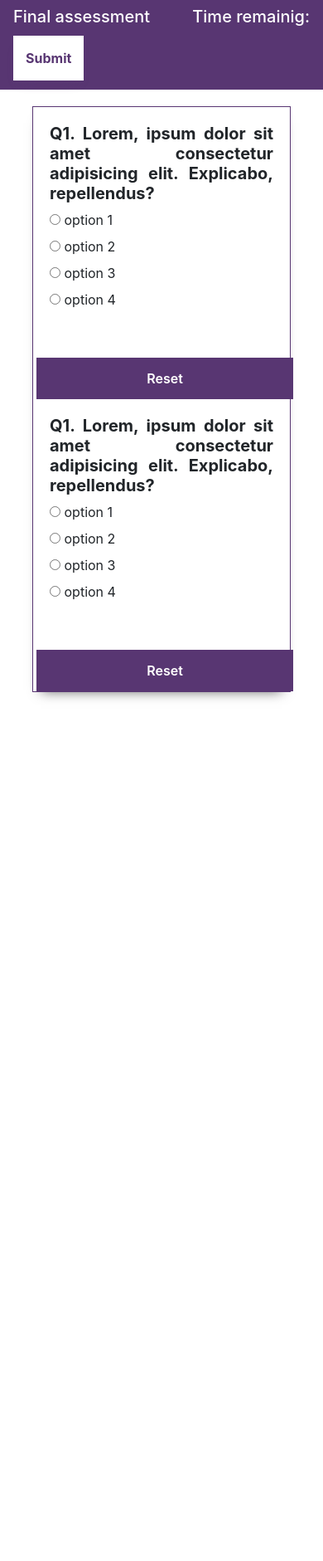
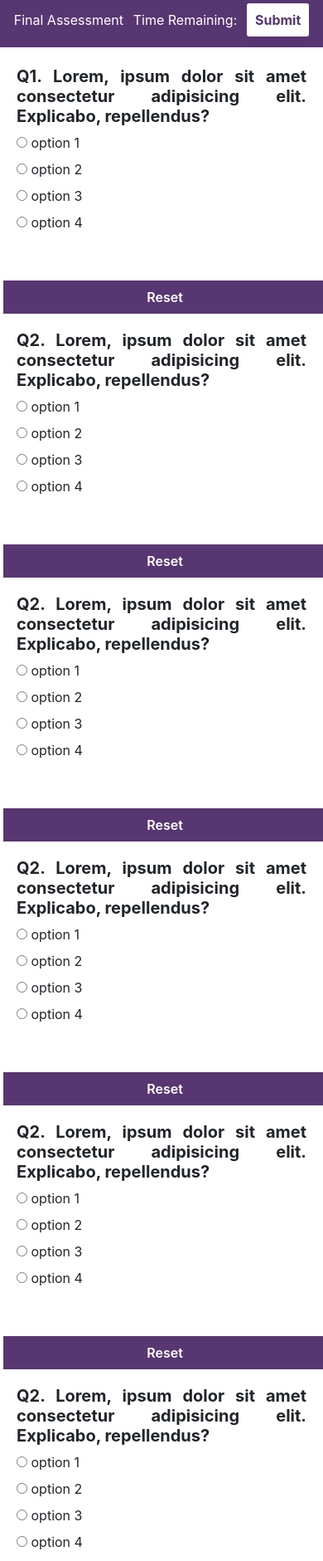
Before and after one commit to nirmal0812/walkover-project, a plain HTML site: page quiz.html in a window 390 px wide. Shown: the top 1881 px of the page at 83% size. Before the commit the page ends 854 px from the top, so only its background shows below. Drawn offline with nearby package versions, Linux system fonts and the light colour scheme.

Commit message:
question page made resonsive

```diff
--- a/quiz.css
+++ b/quiz.css
@@ -2,28 +2,43 @@
     margin: 0;
     box-sizing: border-box;
     text-decoration: none;
+    list-style: none;
 }
 body{
     background: white;
+    display: flex;
+    justify-content: center;
 }
-.navbar{
+nav{
     z-index: 10;
-    position: sticky;
+    position: fixed;
+    width: 100%;
+    background:linear-gradient(#583672,#583672);
     display: flex;
     align-items: center;
-    justify-content:space-evenly;
-    background: #583672;
 }
-.navbar h5{
+nav ul{
+    display: flex;
+    justify-content: space-evenly;
+    align-items: center;
+    padding: 5px;
+}
+nav ul li{
+    align-items: center;
+    color: white;
+    margin-top: 7px;
+}
+nav h5{
     color: white;
 }
 .submit {
     border: none;
-    padding: 15px;
-    margin: 3px 0 3px 0;
+    padding: 10px;
+    margin-top: 5px;
     background: #fff;
     color: #583672;
     font-weight: bold;
+    border-radius: 3px;
     box-shadow: 0px 9px 15px -11px rgba(88,54,114,1);
 }
 .submit:hover{
@@ -32,8 +47,9 @@ body{
     border: 1 px solid white;
 }
 .wrapper {
-    max-width: 80%;
-    margin: 20px auto;
+    width: 90%;
+    margin-top: 60px;
+    margin-bottom: 40px;
     border: 1px solid #583672;
     box-shadow: 0px 9px 15px -11px rgba(0, 0, 0, 0.712);
 }
@@ -64,7 +80,7 @@ body{
 
 input[type="submit"] {
     width: 100%;
-    height: 50px;
+    height: 40px;
     background-color: #583672;
     border: none;
     outline: none;
@@ -73,8 +89,10 @@ input[type="submit"] {
     cursor: pointer;
 }
 
-input[type="submit"]:hover:focus {
-    border: none;
-    outline: none;
-    background-color: #4d2f64
+@media screen and (max-width:768px) {
+    .wrapper{
+        width: 100%;
+        border: none;
+    }
+
 }
--- a/quiz.html
+++ b/quiz.html
@@ -8,11 +8,14 @@
         <link rel="stylesheet" href="https://stackpath.bootstrapcdn.com/bootstrap/4.5.2/css/bootstrap.min.css" integrity="sha384-JcKb8q3iqJ61gNV9KGb8thSsNjpSL0n8PARn9HuZOnIxN0hoP+VmmDGMN5t9UJ0Z" crossorigin="anonymous">
     </head>
     <body>
-        <nav class="navbar">
-            <h5>Final assessment</h5>
-            <h5>Time remainig: </h5>
-            <a href="endpage.html" class="submit">Submit</a>
+        <nav>
+            <ul>
+                <li>Final Assessment</li>
+                <li>Time Remaining: </li>
+                <li><a href="endpage.html" class="submit">Submit</a></li>
+            </ul>
         </nav>
+
         <div class="wrapper">
             <div class="content">
                 <p class="text-justify h5 font-weight-bold">Q1. Lorem, ipsum dolor sit amet consectetur adipisicing elit. Explicabo, repellendus?</p>
@@ -24,9 +27,9 @@
                 </div>
             </div>
             <input type="submit" value="Reset" class="mx-sm-0 mx-1">
-<!-- --------------------------------------------------------- -->
+            <!-- Text to be copied--------------------------------------------------------- -->
             <div class="content">
-                <p class="text-justify h5 font-weight-bold">Q1. Lorem, ipsum dolor sit amet consectetur adipisicing elit. Explicabo, repellendus?</p>
+                <p class="text-justify h5 font-weight-bold">Q2. Lorem, ipsum dolor sit amet consectetur adipisicing elit. Explicabo, repellendus?</p>
                 <div class="options">
                      <label class="rounded"><input type="radio" name="radio"> option 1</label><br>
                      <label class="rounded"><input type="radio" name="radio"> option 2</label><br>
@@ -35,6 +38,57 @@
                 </div>
             </div>
             <input type="submit" value="Reset" class="mx-sm-0 mx-1">
+            <!-- --------------------------------------------------------- -->
+            <div class="content">
+                <p class="text-justify h5 font-weight-bold">Q2. Lorem, ipsum dolor sit amet consectetur adipisicing elit. Explicabo, repellendus?</p>
+                <div class="options">
+                     <label class="rounded"><input type="radio" name="radio"> option 1</label><br>
+                     <label class="rounded"><input type="radio" name="radio"> option 2</label><br>
+                     <label class="rounded"><input type="radio" name="radio"> option 3</label><br>
+                     <label class="rounded"><input type="radio" name="radio"> option 4</label>
+                </div>
+            </div>
+            <input type="submit" value="Reset" class="mx-sm-0 mx-1">
+            <div class="content">
+                <p class="text-justify h5 font-weight-bold">Q2. Lorem, ipsum dolor sit amet consectetur adipisicing elit. Explicabo, repellendus?</p>
+                <div class="options">
+                     <label class="rounded"><input type="radio" name="radio"> option 1</label><br>
+                     <label class="rounded"><input type="radio" name="radio"> option 2</label><br>
+                     <label class="rounded"><input type="radio" name="radio"> option 3</label><br>
+                     <label class="rounded"><input type="radio" name="radio"> option 4</label>
+                </div>
+            </div>
+            <input type="submit" value="Reset" class="mx-sm-0 mx-1">
+            <div class="content">
+                <p class="text-justify h5 font-weight-bold">Q2. Lorem, ipsum dolor sit amet consectetur adipisicing elit. Explicabo, repellendus?</p>
+                <div class="options">
+                     <label class="rounded"><input type="radio" name="radio"> option 1</label><br>
+                     <label class="rounded"><input type="radio" name="radio"> option 2</label><br>
+                     <label class="rounded"><input type="radio" name="radio"> option 3</label><br>
+                     <label class="rounded"><input type="radio" name="radio"> option 4</label>
+                </div>
+            </div>
+            <input type="submit" value="Reset" class="mx-sm-0 mx-1">
+            <div class="content">
+                <p class="text-justify h5 font-weight-bold">Q2. Lorem, ipsum dolor sit amet consectetur adipisicing elit. Explicabo, repellendus?</p>
+                <div class="options">
+                     <label class="rounded"><input type="radio" name="radio"> option 1</label><br>
+                     <label class="rounded"><input type="radio" name="radio"> option 2</label><br>
+                     <label class="rounded"><input type="radio" name="radio"> option 3</label><br>
+                     <label class="rounded"><input type="radio" name="radio"> option 4</label>
+                </div>
+            </div>
+            <input type="submit" value="Reset" class="mx-sm-0 mx-1"><div class="content">
+                <p class="text-justify h5 font-weight-bold">Q2. Lorem, ipsum dolor sit amet consectetur adipisicing elit. Explicabo, repellendus?</p>
+                <div class="options">
+                     <label class="rounded"><input type="radio" name="radio"> option 1</label><br>
+                     <label class="rounded"><input type="radio" name="radio"> option 2</label><br>
+                     <label class="rounded"><input type="radio" name="radio"> option 3</label><br>
+                     <label class="rounded"><input type="radio" name="radio"> option 4</label>
+                </div>
+            </div>
+            <input type="submit" value="Reset" class="mx-sm-0 mx-1">
+
         </div>
 
     </body>
```
Also changed, not shown: questions.js (deleted, +0 -72 lines).
